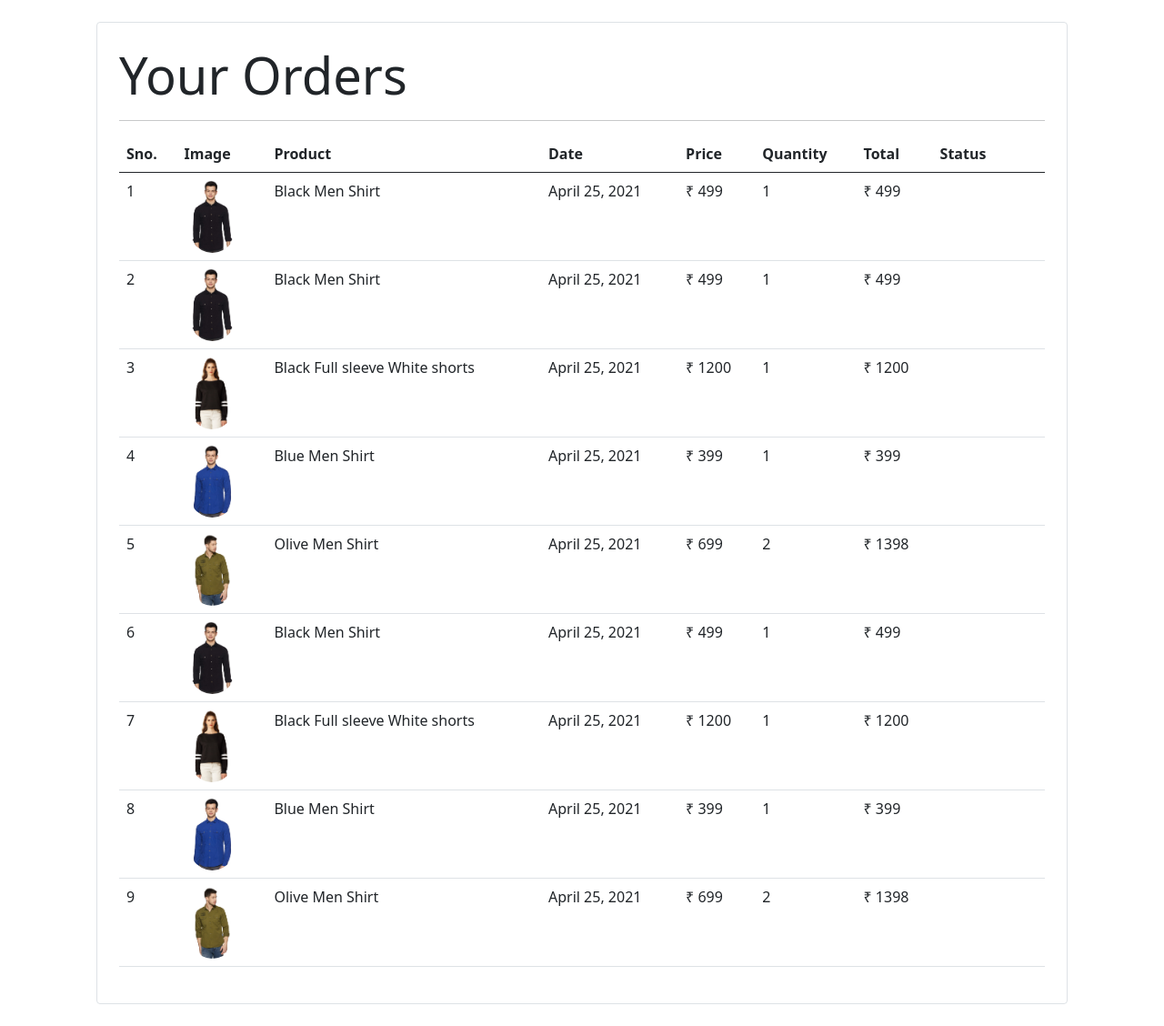
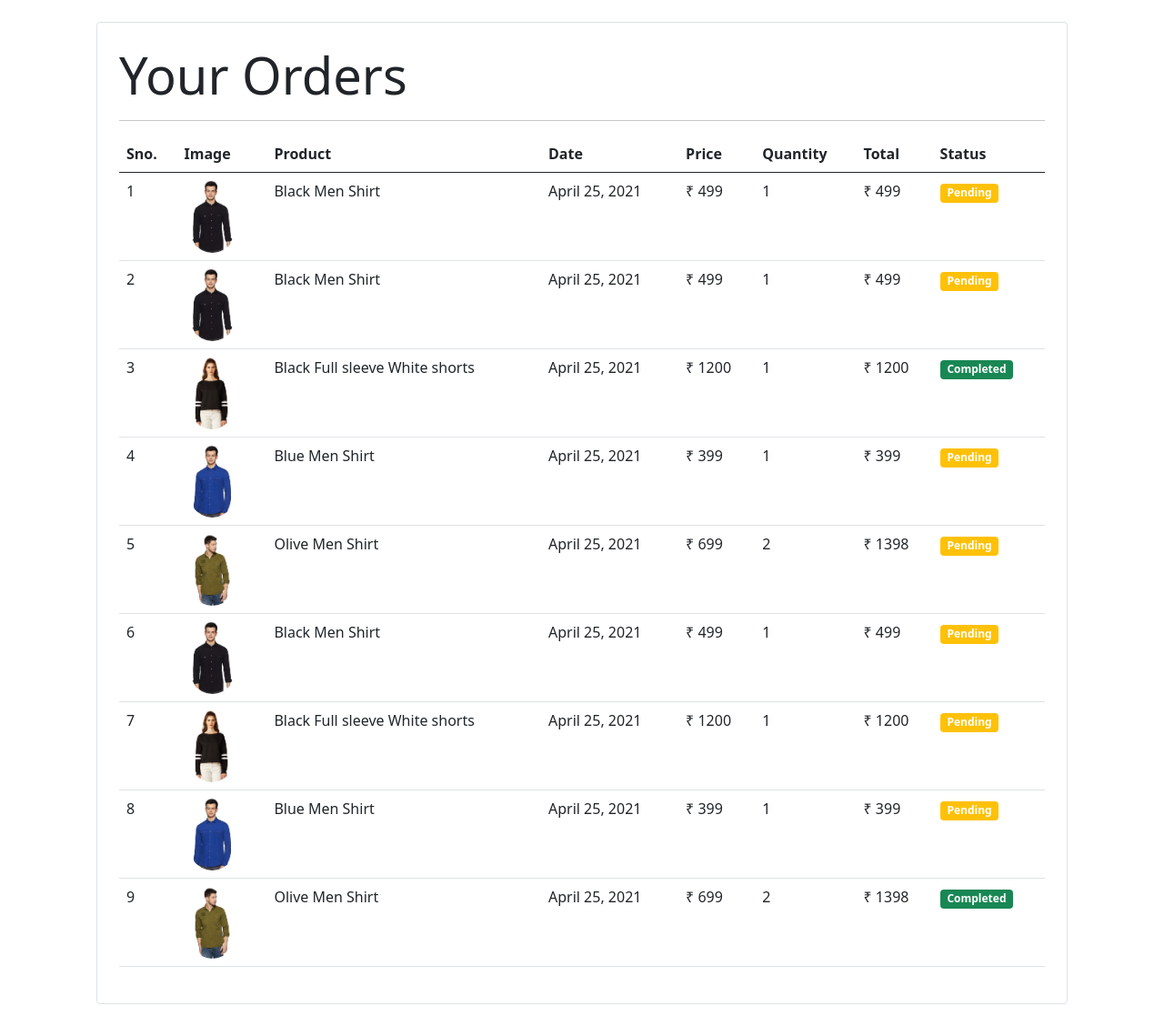
Before and after one commit to mihirhpanchal/django-ecom, a Django app: template store/templates/orders.html in a window 1280 px wide. Shown: the part 56-1184 px from the top of the page at 91% size. Run offline with Django 3.2, Linux system fonts and the light colour scheme; the template is opened without the code that fills it: values that come from a table or form of the project are taken from there, others are empty; data comes from the database, SQL or seed files in the repository; both versions use the stored data as it was after the commit.

Commit message:
status badge fix

```diff
--- a/store/templates/orders.html
+++ b/store/templates/orders.html
@@ -33,9 +33,9 @@
                     <td>{{order.quantity}}</td>
                     <td>{{order.quantity|multiply:order.price|currency}}</td>
                     {% if order.status %}
-                    <td><small class="badge badge-success">Completed</small></td>
+                    <td><small class="badge bg-success">Completed</small></td>
                     {%else%}
-                    <td><small class="badge badge-warning">Pending</small></td>
+                    <td><small class="badge bg-warning">Pending</small></td>
                     {% endif %}
                 </tr>
 
```
Also changed, not shown: db.sqlite3.
